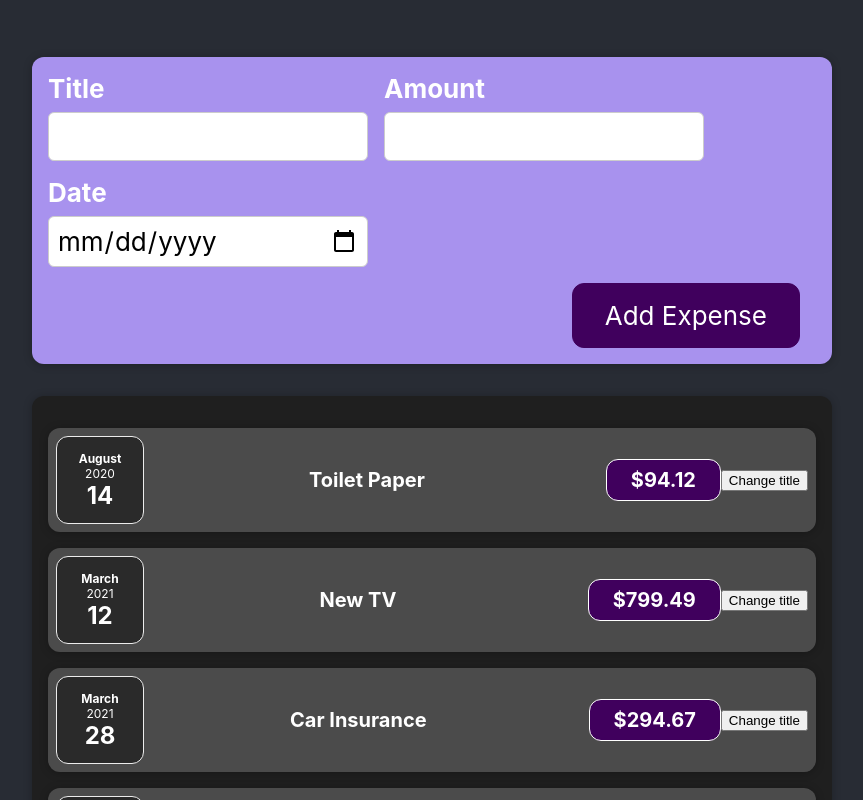
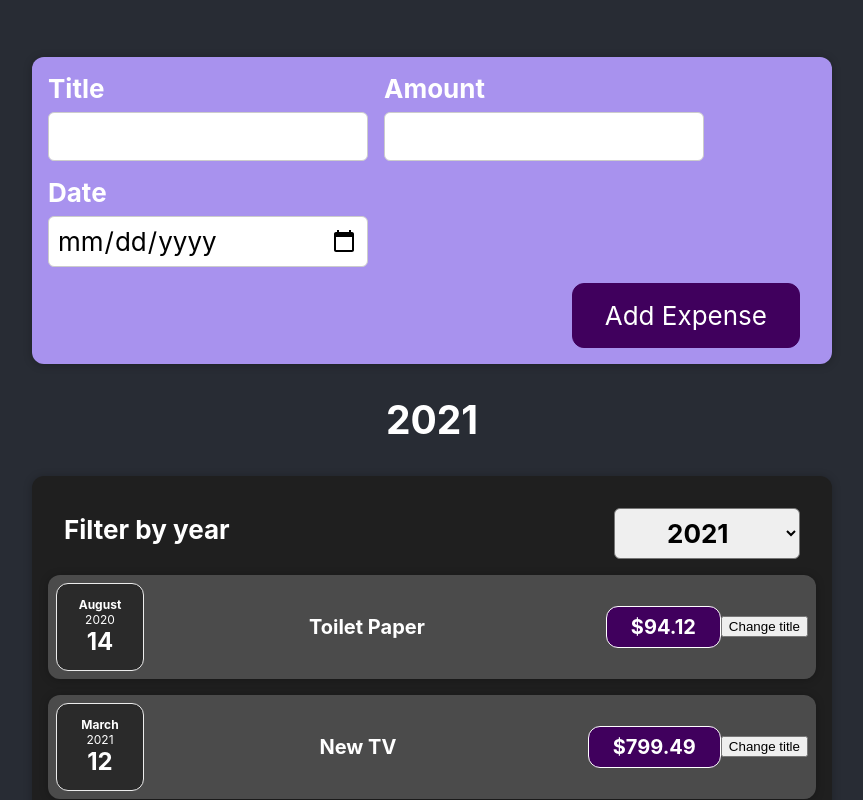
Before and after one commit to AntReyn12/expense-tracker, a React (Create React App) app: page / in a window 1280 px wide. Shown: the top 800 px of the page, without its empty margins (208-1071 px from the left). Built offline with nearby package versions, Linux system fonts and the light colour scheme.

Commit message:
added a year filter section

```diff
--- a/src/components/Expenses/Expenses.js
+++ b/src/components/Expenses/Expenses.js
@@ -1,15 +1,26 @@
+import React, {useState} from "react";
 import ExpenseItem from "./ExpenseItem";
 import Card from "../UI/Card";
+import ExpensesFilter from "./ExpensesFilter";
 import "./Expenses.css";
 
 const Expenses = (props) => {
+  const [userYear, setUserYear] = useState("2021");
+  const saveUserYear = (userInput) => {
+    setUserYear(userInput);
+  };
+
   return (
+    <div>
+      <h2>{userYear}</h2>
       <Card className="expenses">
+        <ExpensesFilter selected={userYear} getUserYear={saveUserYear} />
         <ExpenseItem title={props.items[0].title} amount={props.items[0].amount} date={props.items[0].date} />
         <ExpenseItem title={props.items[1].title} amount={props.items[1].amount} date={props.items[1].date} />
         <ExpenseItem title={props.items[2].title} amount={props.items[2].amount} date={props.items[2].date} />
         <ExpenseItem title={props.items[3].title} amount={props.items[3].amount} date={props.items[3].date} />
       </Card>
+    </div>
   );
 };
 
--- /dev/null
+++ b/src/components/Expenses/ExpensesFilter.css
@@ -0,0 +1,24 @@
+.expenses-filter {
+  color: white;
+  padding: 0 1rem;
+}
+
+.expenses-filter__control {
+  display: flex;
+  width: 100%;
+  align-items: center;
+  justify-content: space-between;
+  margin: 1rem 0;
+}
+
+.expenses-filter label {
+  font-weight: bold;
+  margin-bottom: 0.5rem;
+}
+
+.expenses-filter select {
+  font: inherit;
+  padding: 0.5rem 3rem;
+  font-weight: bold;
+  border-radius: 6px;
+}
--- /dev/null
+++ b/src/components/Expenses/ExpensesFilter.js
@@ -0,0 +1,25 @@
+import React from "react";
+
+import "./ExpensesFilter.css";
+
+const ExpensesFilter = (props) => {
+  const yearSelectHandler = (e) => {
+    props.getUserYear(e.target.value);
+  };
+
+  return (
+    <div className="expenses-filter">
+      <div className="expenses-filter__control">
+        <label>Filter by year</label>
+        <select value={props.selected} onChange={yearSelectHandler}>
+          <option value="2022">2022</option>
+          <option value="2021">2021</option>
+          <option value="2020">2020</option>
+          <option value="2019">2019</option>
+        </select>
+      </div>
+    </div>
+  );
+};
+
+export default ExpensesFilter;
```
Lines whose indentation alone changed are shown as unchanged.
